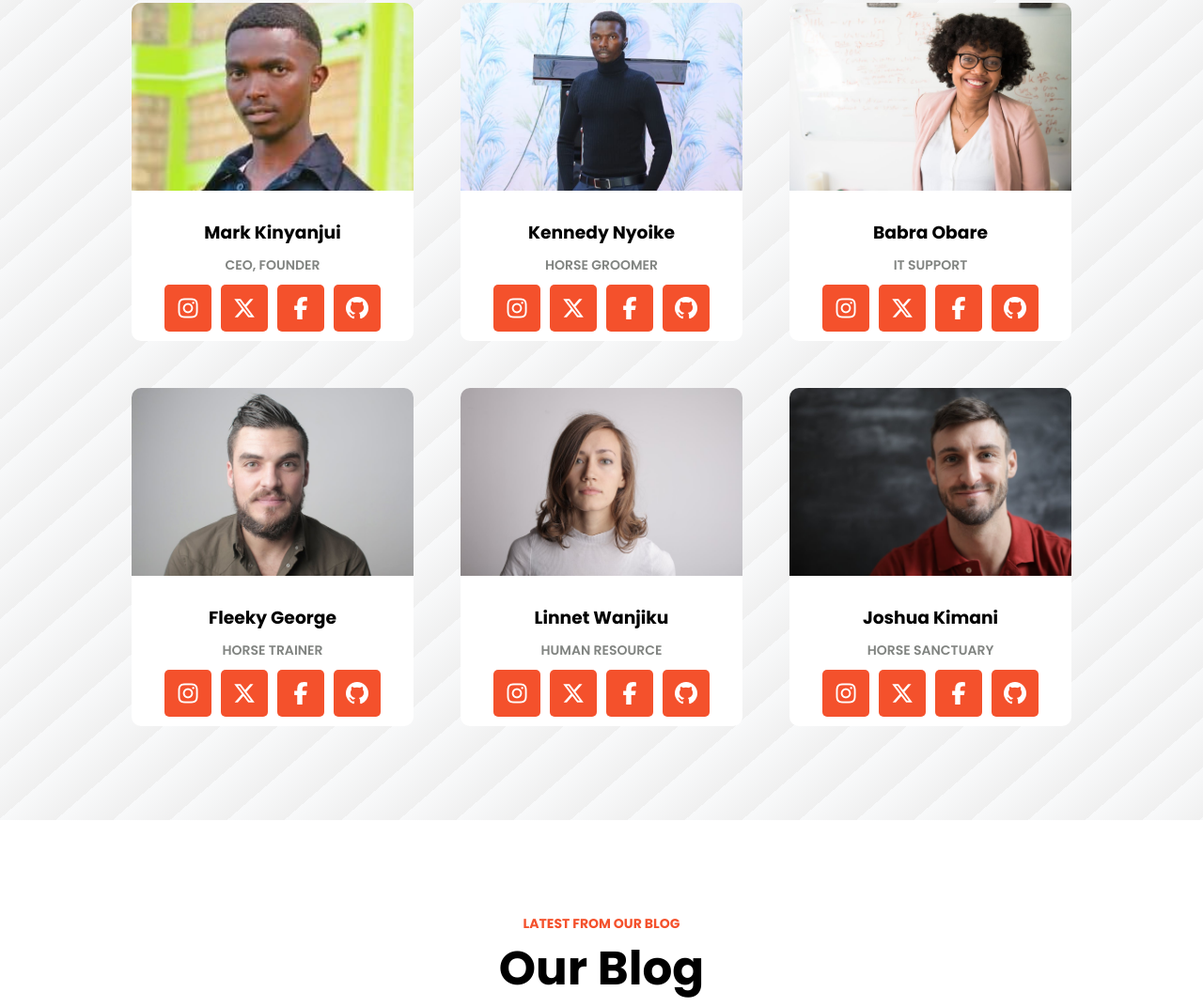
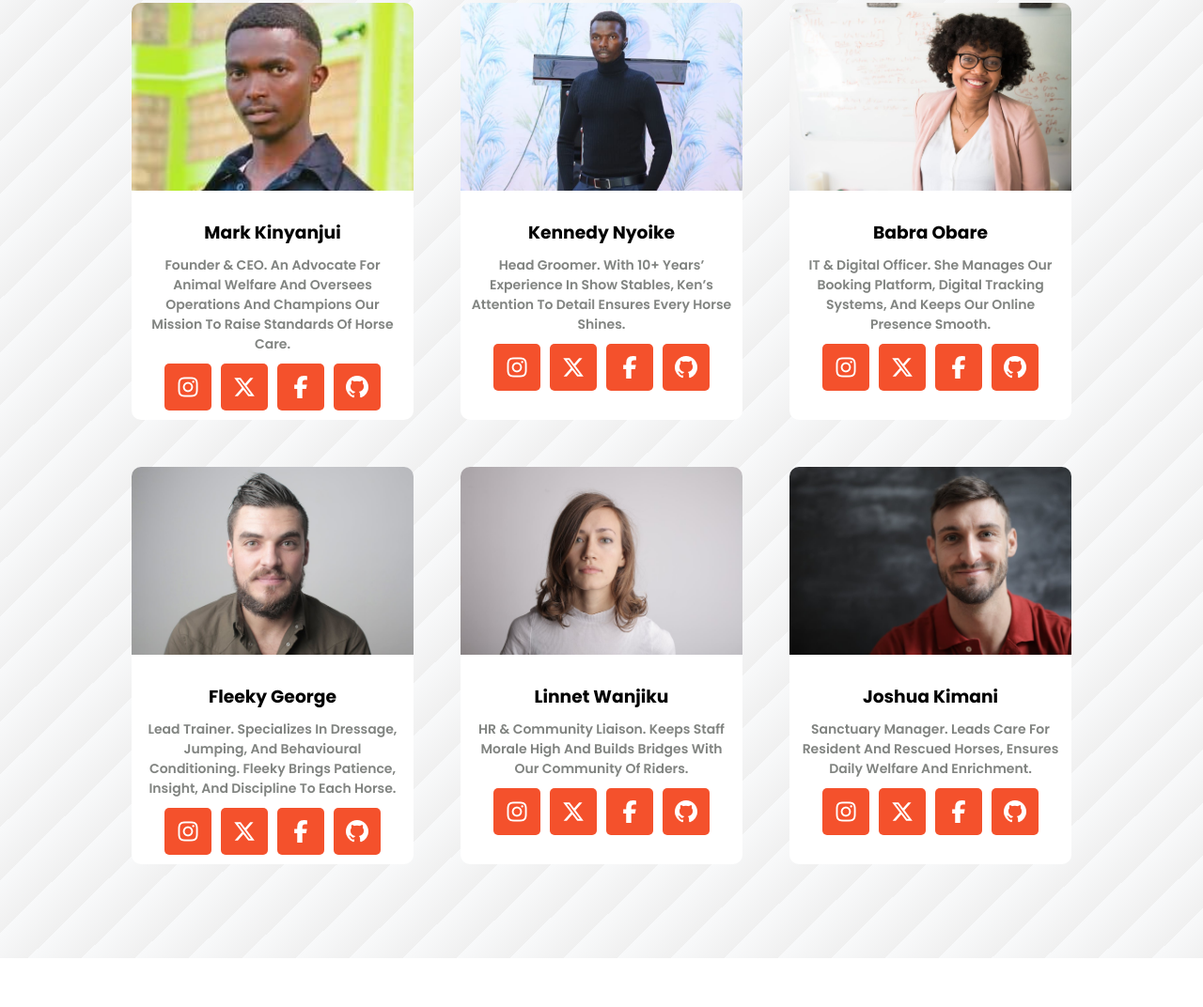
Before and after one commit to de-scientist/horse-club-SD20255, a website built with Vite: page index.html in a window 1280 px wide. Shown: the part 2926-3998 px from the top of the page at 94% size. Built offline with nearby package versions, Linux system fonts and the light colour scheme.

Commit message:
style the team-section

```diff
--- a/index.html
+++ b/index.html
@@ -310,7 +310,11 @@
           </div>
           <div class="team-member-information">
             <h3 class="team-member-name">Mark Kinyanjui</h3>
-            <p class="team-member-position">CEO, Founder</p>
+            <p class="team-member-position">
+              Founder & CEO. An advocate for animal welfare and oversees
+              operations and champions our mission to raise standards of horse
+              care.
+            </p>
             <div class="team-member-socials">
               <a
                 href="https://www.instagram.com/gitau6732/"
@@ -355,7 +359,10 @@
           </div>
           <div class="team-member-information">
             <h3 class="team-member-name">Kennedy Nyoike</h3>
-            <p class="team-member-position">horse groomer</p>
+            <p class="team-member-position">
+              Head Groomer. With 10+ years’ experience in show stables, Ken’s
+              attention to detail ensures every horse shines.
+            </p>
             <div class="team-member-socials">
               <a
                 href="https://www.instagram.com/gitau6732/"
@@ -400,7 +407,10 @@
           </div>
           <div class="team-member-information">
             <h3 class="team-member-name">Babra obare</h3>
-            <p class="team-member-position">IT Support</p>
+            <p class="team-member-position">
+              IT & Digital Officer. She manages our booking platform, digital
+              tracking systems, and keeps our online presence smooth.
+            </p>
             <div class="team-member-socials">
               <a
                 href="https://www.instagram.com/gitau6732/"
@@ -445,7 +455,11 @@
           </div>
           <div class="team-member-information">
             <h3 class="team-member-name">Fleeky George</h3>
-            <p class="team-member-position">horse trainer</p>
+            <p class="team-member-position">
+              Lead Trainer. Specializes in dressage, jumping, and behavioural
+              conditioning. Fleeky brings patience, insight, and discipline to
+              each horse.
+            </p>
             <div class="team-member-socials">
               <a
                 href="https://www.instagram.com/gitau6732/"
@@ -490,7 +504,10 @@
           </div>
           <div class="team-member-information">
             <h3 class="team-member-name">Linnet Wanjiku</h3>
-            <p class="team-member-position">Human Resource</p>
+            <p class="team-member-position">
+              HR & Community Liaison. Keeps staff morale high and builds bridges
+              with our community of riders.
+            </p>
             <div class="team-member-socials">
               <a
                 href="https://www.instagram.com/gitau6732/"
@@ -535,7 +552,10 @@
           </div>
           <div class="team-member-information">
             <h3 class="team-member-name">Joshua kimani</h3>
-            <p class="team-member-position">horse sanctuary</p>
+            <p class="team-member-position">
+              Sanctuary Manager. Leads care for resident and rescued horses,
+              ensures daily welfare and enrichment.
+            </p>
             <div class="team-member-socials">
               <a
                 href="https://www.instagram.com/gitau6732/"
--- a/src/style.css
+++ b/src/style.css
@@ -430,7 +430,7 @@ body {
   font-size: 1.4rem;
   color: var(--color-grey);
   margin-bottom: 1rem;
-  text-transform: uppercase;
+  text-transform: capitalize;
 }
 
 .team-member-socials {
```
